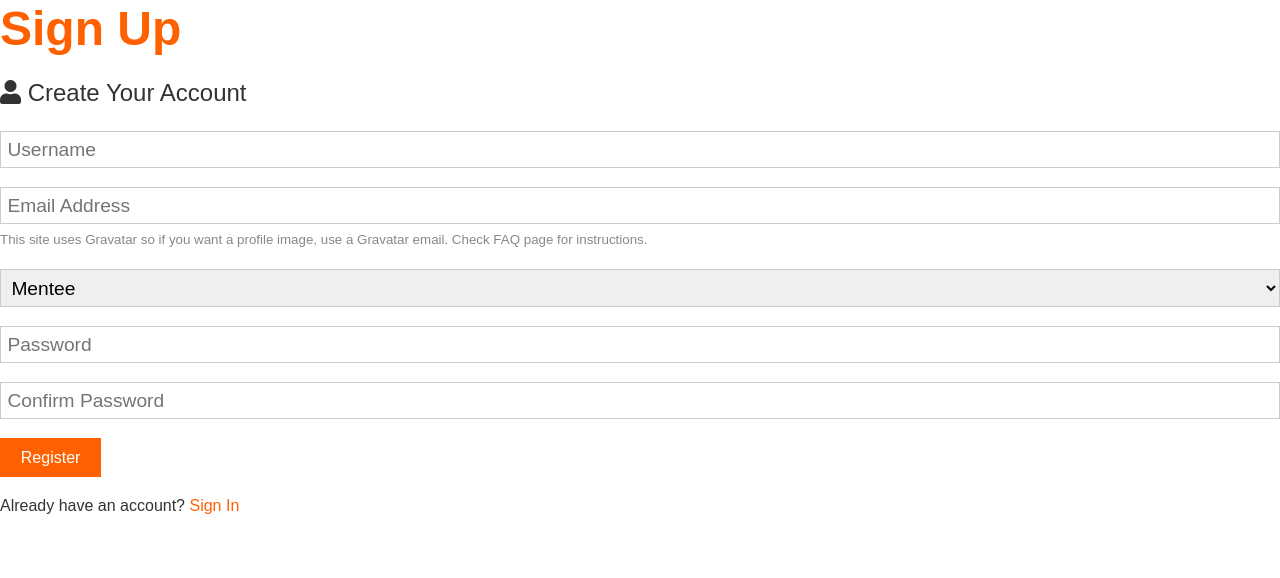
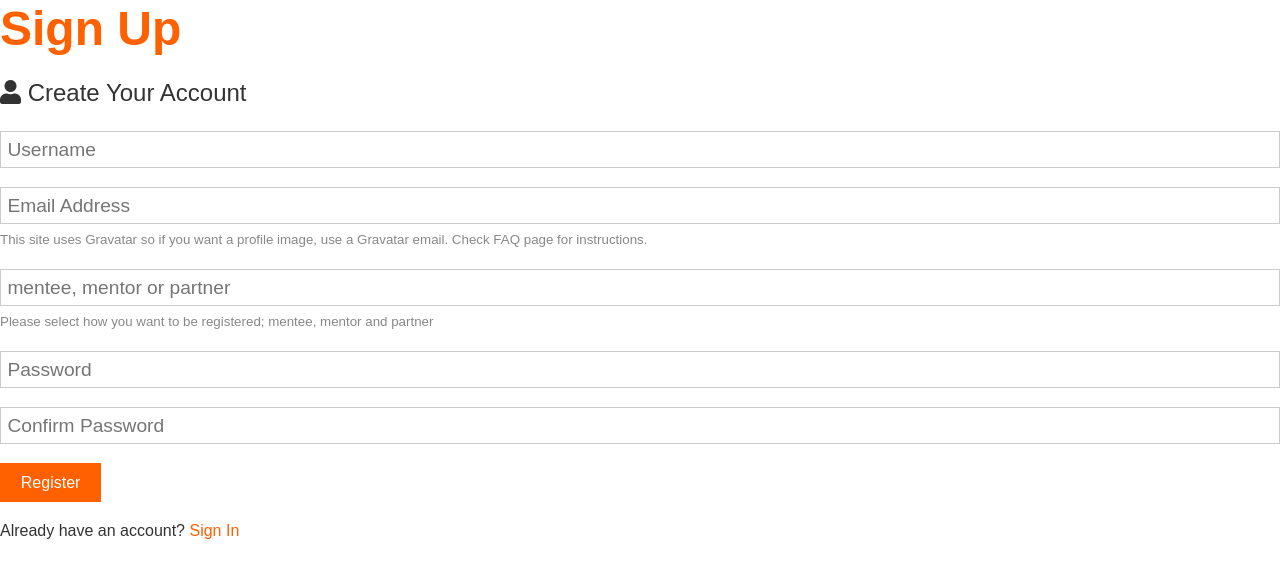
Before and after one commit to stealthman22/elevate-network-frontend, a React (Create React App) app: page /register in a window 1280 px wide. Shown: the top 578 px of the page. Built offline with nearby package versions, Linux system fonts and the light colour scheme.

Commit message:
added onsubmit logic without using redux store

```diff
--- a/src/components/auth-pages/Login.js
+++ b/src/components/auth-pages/Login.js
@@ -1,9 +1,103 @@
-import { React, Fragment } from 'react';
+// import React, { Fragment, useState } from 'react';
 
-const Login = () => (
-  <>
-    <h1>Login Page</h1>
-  </>
-);
+// const Login = () => {
+//   // Create local state
+//   const [formData, setFormData] = useState({
+//     email: '',
+//     password: '',
+//   });
 
-export default Login;
+//   // destructure state values to make them controlled component
+//   const {
+//     username, email, role, password, password2,
+//   } = formData;
+
+//   // create state dispatcher to change default values
+//   // e.target.name makes onchange available for all fields
+//   const onChange = (e) => setFormData({ ...formData, [e.target.name]: e.target.value });
+
+//   // create submit logic without using Redux
+//   const onSubmit = async (e) => {
+//     e.preventDefault();
+//       console.log('Passwords do not match');
+
+//   return (
+//     <>
+//       <h1 className="large text-primary">Sign Up</h1>
+//       <p className="lead">
+//         <i className="fas fa-user" />
+//         {' '}
+//         Create Your Account
+//       </p>
+//       <form className="form" onSubmit={(e) => onSubmit(e)}>
+//         <div className="form-group">
+//           <input
+//             type="text"
+//             placeholder="Username"
+//             name="username"
+//             value={username}
+//             onChange={(e) => onChange(e)}
+//             required
+//           />
+//         </div>
+//         <div className="form-group">
+//           <input
+//             type="email"
+//             placeholder="Email Address"
+//             name="email"
+//             value={email}
+//             onChange={(e) => onChange(e)}
+//             required
+//           />
+//           <small className="form-text">
+//             This site uses Gravatar so if you want a profile image, use a
+//             Gravatar email. Check FAQ page for instructions.
+//           </small>
+//         </div>
+//         <div className="form-group">
+//           <input
+//             type="text"
+//             placeholder="mentee, mentor or partner"
+//             name="role"
+//             value={role}
+//             onChange={(e) => onChange(e)}
+//             required
+//             id="role"
+//           />
+//           <small className="form-text">
+//             Please select how you want to be Logined; mentee, mentor and partner
+//           </small>
+//         </div>
+//         <div className="form-group">
+//           <input
+//             type="password"
+//             placeholder="Password"
+//             name="password"
+//             value={password}
+//             onChange={(e) => onChange(e)}
+//             required
+//             minLength="8"
+//           />
+//         </div>
+//         <div className="form-group">
+//           <input
+//             type="password"
+//             placeholder="Confirm Password"
+//             name="password2"
+//             value={password2}
+//             onChange={(e) => onChange(e)}
+//             required
+//             minLength="8"
+//           />
+//         </div>
+//         <input type="submit" className="btn btn-primary" value="Login" />
+//       </form>
+//       <p className="my-1">
+//         Already have an account?
+//         {' '}
+//         <a href="login.html">Sign In</a>
+//       </p>
+//     </>
+//   );
+// };
+// export default Login;
--- a/src/components/auth-pages/Register.js
+++ b/src/components/auth-pages/Register.js
@@ -1,4 +1,5 @@
 import React, { Fragment, useState } from 'react';
+import axios from 'axios';
 
 const Register = () => {
   // Create local state
@@ -19,13 +20,29 @@ const Register = () => {
   // e.target.name makes onchange available for all fields
   const onChange = (e) => setFormData({ ...formData, [e.target.name]: e.target.value });
 
-  // create submit logic
-  const onSubmit = (e) => {
+  // create submit logic without  REDUX
+  const onSubmit = async (e) => {
     e.preventDefault();
     if (password !== password2) {
       console.log('Passwords do not match');
     } else {
-      console.log(formData);
+      const newUser = {
+        username, email, role, password, password2,
+      };
+      try {
+        //  make sending data to backend possible
+        const config = {
+          headers: {
+            'Content-Type': 'application/json',
+          },
+
+        };
+        const body = JSON.stringify(newUser);
+        const res = await axios.post('/api/users', body, config);
+        console.log(res.data);
+      } catch (error) {
+        console.error(error.response.data);
+      }
     }
   };
 
@@ -63,17 +80,18 @@ const Register = () => {
           </small>
         </div>
         <div className="form-group">
-          <select
+          <input
+            type="text"
+            placeholder="mentee, mentor or partner"
             name="role"
             value={role}
             onChange={(e) => onChange(e)}
             required
             id="role"
-          >
-            <option value="mentee">Mentee</option>
-            <option value="mentor">Mentor</option>
-            <option value="partner">Partner</option>
-          </select>
+          />
+          <small className="form-text">
+            Please select how you want to be registered; mentee, mentor and partner
+          </small>
         </div>
         <div className="form-group">
           <input
```
Also changed, not shown: 1 other file (tests, documents, lock files or other folders).
